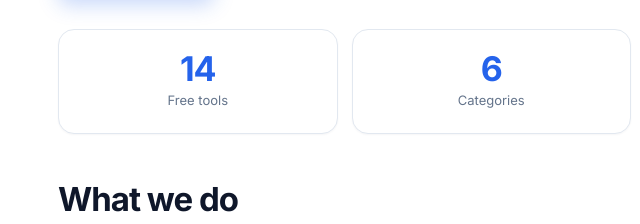
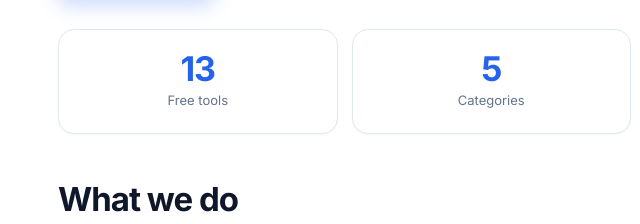
Before and after one commit to haadiabdul177-jpg/fixertools, a plain HTML site: page about.html in a window 1280 px wide. Shown: the part 431-655 px from the top of the page, 2-642 px from the left. Drawn offline with Linux system fonts and the light colour scheme.

Commit message:
Add files via upload

```diff
--- a/about.html
+++ b/about.html
@@ -42,7 +42,7 @@
 <div class="badges"><a class="primary inline-style-1" href="/#tools">Explore tools &rarr;</a><a class="secondary inline-style-2" href="/contact">Suggest a tool</a></div>
 </div>
 <div class="wrap">
-<div class="stats"><div class="stat"><b>14</b><span>Free tools</span></div><div class="stat"><b>6</b><span>Categories</span></div><div class="stat"><b>0</b><span>Sign-ups needed</span></div><div class="stat"><b>Fast</b><span>Browser-based</span></div></div>
+<div class="stats"><div class="stat"><b>13</b><span>Free tools</span></div><div class="stat"><b>5</b><span>Categories</span></div><div class="stat"><b>0</b><span>Sign-ups needed</span></div><div class="stat"><b>Fast</b><span>Browser-based</span></div></div>
 <section class="sec">
 <h2>What we do</h2>
 <div class="story"><p>Each tool does one job: you enter your values, press a button and get the result. There is nothing to install and no account to create, so you can get on with your day.</p>
```
